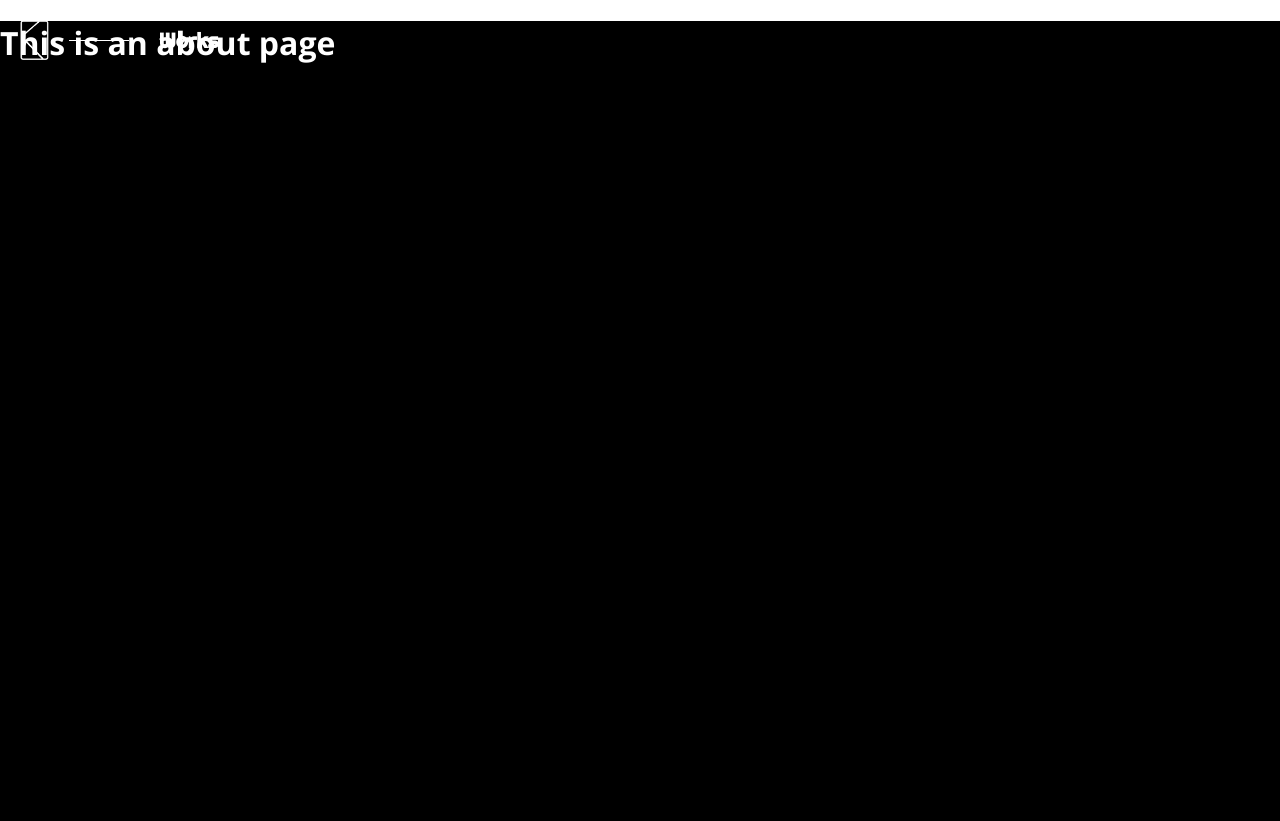
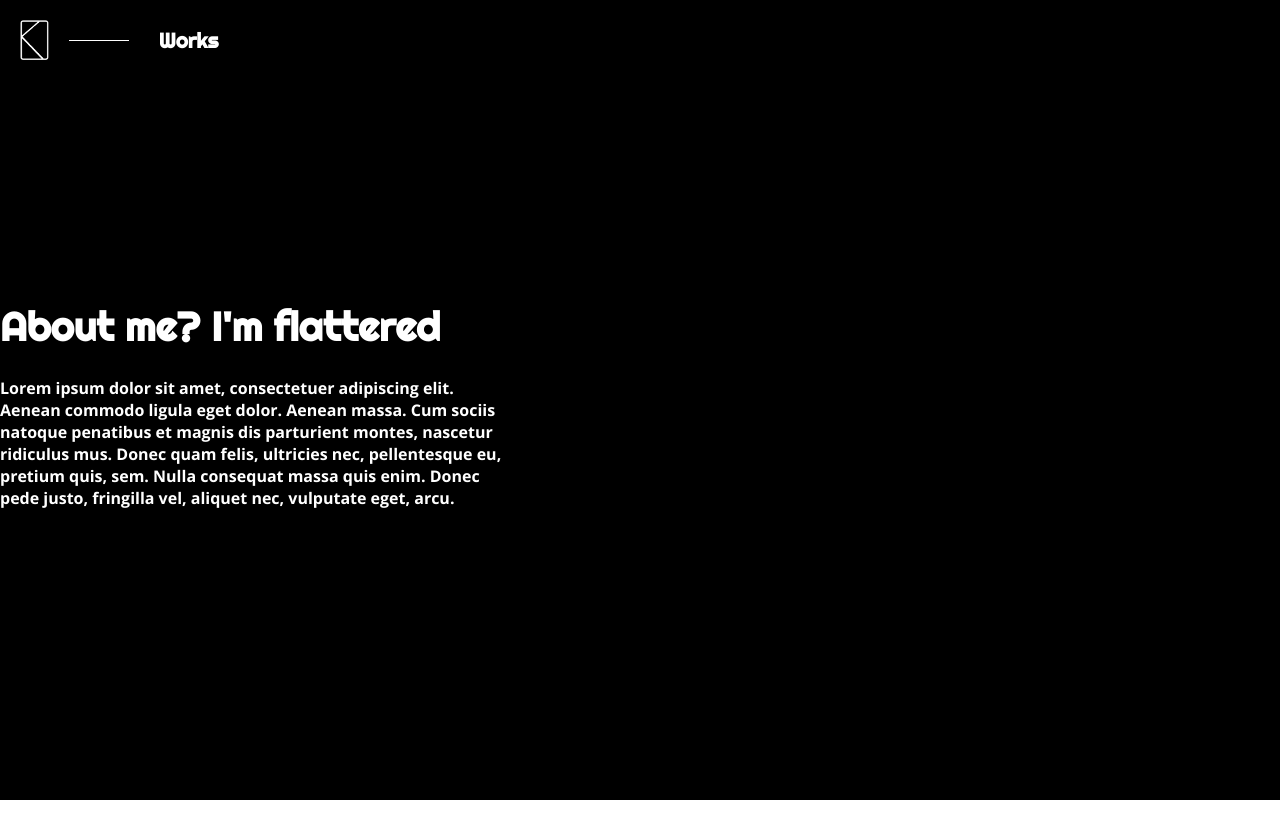
Before and after one commit to kofoworola/kofo, a Vue app: page /about in a window 1280 px wide. After the commit the page ends 800 px from the top, so only its background shows below. Built offline with nearby package versions, Linux system fonts and the light colour scheme; a web font is replaced by a local one.

Commit message:
created about page content

```diff
--- a/src/styles/pages/_about.scss
+++ b/src/styles/pages/_about.scss
@@ -1,4 +1,30 @@
-.about{
+.about {
   background-color: black;
   min-height: 100vh;
+
+  .about-section {
+    display: flex;
+    height: 100vh;
+    justify-content: space-around;
+    align-items: center;
+
+    .about-section__text-content {
+      width: 40%;
+
+      .title {
+        font-size: 2.5em;
+        font-family: $font-secondary;
+      }
+      .content{
+        font-size: 1em;
+      }
+    }
+    .about-section__image{
+      width: 60%;
+      canvas{
+        width: 100%;
+        height: 400px;
+      }
+    }
+  }
 }
--- a/src/views/About.vue
+++ b/src/views/About.vue
@@ -1,5 +1,18 @@
 <template>
   <div class="about">
-    <h1>This is an about page</h1>
+      <div class="about-section">
+          <div class="about-section__text-content">
+              <h1 class="title">About me? I'm flattered</h1>
+              <p class="content">
+                  Lorem ipsum dolor sit amet, consectetuer adipiscing elit. Aenean commodo ligula eget dolor. Aenean massa. Cum sociis natoque penatibus et magnis dis parturient montes, nascetur ridiculus mus. Donec quam felis, ultricies nec, pellentesque eu, pretium quis, sem. Nulla consequat massa quis enim. Donec pede justo, fringilla vel, aliquet nec, vulputate eget, arcu.
+              </p>
+          </div>
+          <div class="about-section__image">
+              <canvas></canvas>
+          </div>
+      </div>
   </div>
 </template>
+<script>
+
+</script>
```
